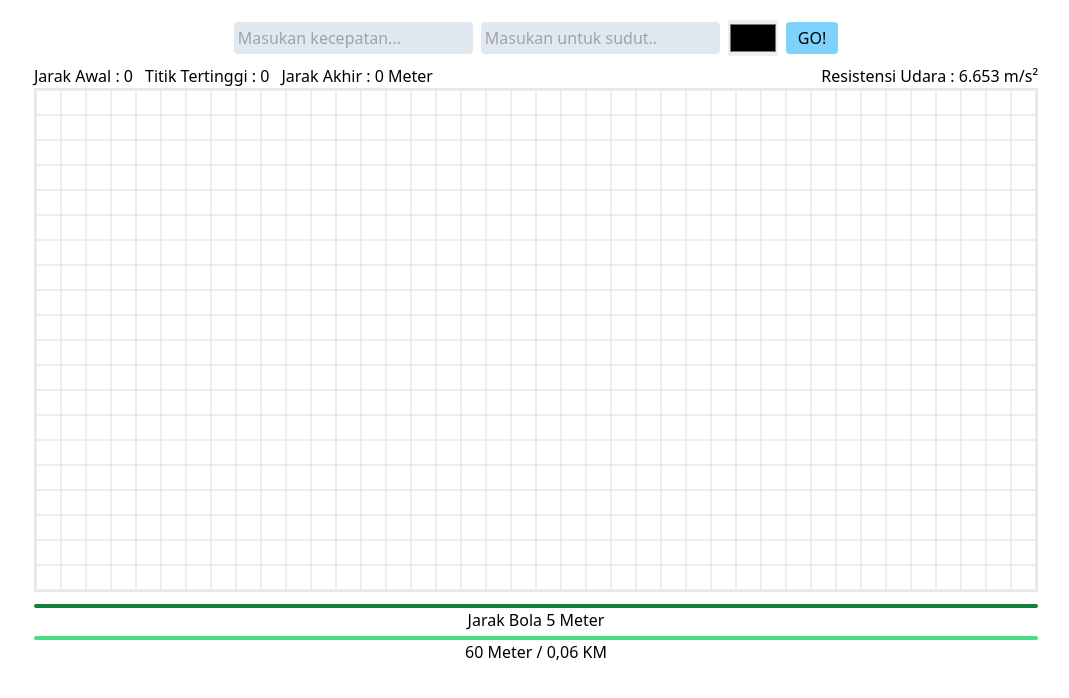
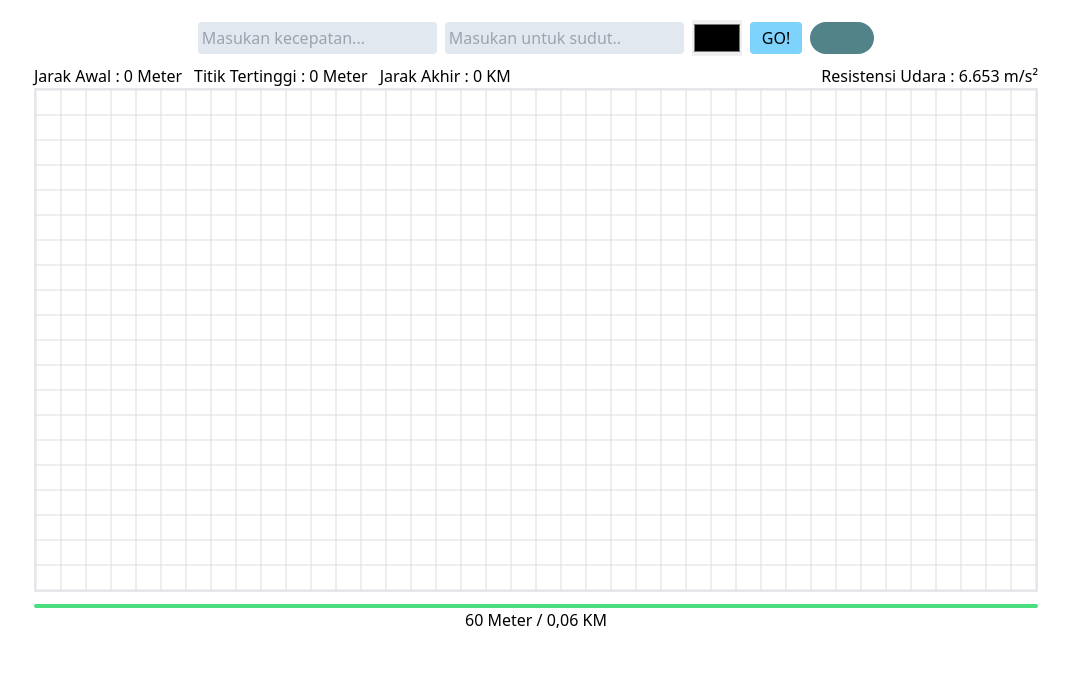
Before and after one commit to J-yriz/tugas-fisika, a React (Create React App) app: page / in a window 1280 px wide. Shown: the top 698 px of the page, without its empty margins (104-1173 px from the left). Built offline with nearby package versions, Linux system fonts and the light colour scheme.

Commit message:
feat: change KM or Meter

```diff
--- a/public/index.html
+++ b/public/index.html
@@ -2,7 +2,7 @@
 <html lang="en">
   <head>
     <meta charset="utf-8" />
-    <!-- <link rel="icon" href="%PUBLIC_URL%/favicon.ico" /> -->
+    <link rel="icon" href="%PUBLIC_URL%/favicon.ico" />
     <meta name="viewport" content="width=device-width, initial-scale=1" />
     <meta
       name="Tugas"
--- a/src/pages/App.tsx
+++ b/src/pages/App.tsx
@@ -1,37 +1,38 @@
-import React, { useState, useRef } from "react";
+import React, { useState } from "react";
 import CanvasBg from "./components/CanvasBg";
+import ButtonDelay from "./components/ButtonDelay";
 import { ICanvasData } from "../utility/Type";
 
 function App() {
-  const alertRef = useRef<boolean>(false);
   const [canvasData, setCanvasData] = useState<ICanvasData>({} as ICanvasData);
 
-  const handleButton = () => {
+  const handleSubmit = (e: React.FormEvent<HTMLFormElement>) => {
+    e.preventDefault();
+
+    const formData = new FormData(e.currentTarget);
     const inputData = {
-      kecepatan: Number((document.getElementById("kecepatan") as HTMLInputElement).value),
-      sudut: Number((document.getElementById("sudut") as HTMLInputElement).value),
-      warna: (document.getElementById("warna") as HTMLInputElement).value,
+      kecepatan: Number(formData.get("kecepatan")),
+      sudut: Number(formData.get("sudut")),
+      warna: String(formData.get("warna")),
     };
 
-    alertRef.current = false;
-    if (inputData.sudut > 45 && !alertRef.current) {
-      alert("Sudut tidak boleh lebih dari 45 derajat");
-      alertRef.current = true
-    }
+    if (inputData.kecepatan <= 0) return;
+    if (inputData.sudut > 90) return alert("Sudut tidak boleh lebih dari 45 derajat");
 
     setCanvasData(inputData);
   };
 
   return (
     <div className="container mx-auto space-y-2">
-      <div className="font-sans flex items-center space-x-2 justify-center mt-5">
-        <input type="number" id="kecepatan" placeholder="Masukan kecepatan..." className="bg-slate-200 outline-none p-1 rounded" />
-        <input type="number" id="sudut" placeholder="Masukan untuk sudut.." className="bg-slate-200 outline-none p-1 rounded" />
-        <input type="color" name="warna" id="warna" className="h-9" />
-        <button onClick={handleButton} className="bg-sky-300 hover:bg-sky-400 transition-colors p-1 px-3 rounded">
+      <form onSubmit={handleSubmit} className="font-sans flex items-center space-x-2 justify-center mt-5">
+        <input type="number" id="kecepatan" name="kecepatan" placeholder="Masukan kecepatan..." className="bg-slate-200 outline-none p-1 rounded" />
+        <input type="number" id="sudut" name="sudut" placeholder="Masukan untuk sudut.." className="bg-slate-200 outline-none p-1 rounded" />
+        <input type="color" id="warna" name="warna" className="h-9" />
+        <button type="submit" className="bg-sky-300 hover:bg-sky-400 transition-colors p-1 px-3 rounded">
           GO!
         </button>
-      </div>
+        <ButtonDelay />
+      </form>
       <CanvasBg canvasData={canvasData} />
     </div>
   );
--- /dev/null
+++ b/src/pages/components/ButtonDelay.tsx
@@ -0,0 +1,10 @@
+import React, { useState } from "react";
+
+const ButtonDelay = () => {
+  return (
+    <div className="bg-[#518389] w-16 h-8 rounded-full">
+    </div>
+  );
+};
+
+export default ButtonDelay;
--- a/src/pages/components/CanvasBg.tsx
+++ b/src/pages/components/CanvasBg.tsx
@@ -7,16 +7,19 @@ interface IViewUser {
   akhirMendatar: number;
 }
 
+interface ISatuanJarak {
+  tengaMendatar: string;
+  akhirMendatar: string;
+}
+
 const CanvasBg = ({ canvasData }: { canvasData: ICanvasData }) => {
   const canvasRef = useRef<HTMLCanvasElement>(null);
   const resistansiUdara = useRef<number>(Number((Math.random() * (10 - 5) + 5).toFixed(3))).current;
   const animationRef = useRef<number | null>(null); // Menyimpan ID animasi untuk dibatalkan
   const [viewUser, setViewUser] = useState<IViewUser>({ tengahMendatar: 0, akhirMendatar: 0 });
+  const [satuanJarak, setSatuanJarak] = useState<ISatuanJarak>({ tengaMendatar: "Meter", akhirMendatar: "KM" });
 
   useEffect(() => {
-    // Melakukan pengecekan apakah data yang diinput kosong atau tidak
-    if (canvasData.kecepatan <= 0) return;
-
     const canvas = canvasRef.current;
     if (!canvas) return;
     const context = canvas.getContext("2d") as CanvasRenderingContext2D;
@@ -30,6 +33,7 @@ const CanvasBg = ({ canvasData }: { canvasData: ICanvasData }) => {
     //   setViewUser({ tengahMendatar: hasilHitungVeriHori.titikTertinggi, akhirMendatar: hasilHitungVeriHori.posisiAkhirX });
 
     const perMeter = 0.06; // per 1 meter dalam pixel
+    const perKM = 0.00006; // per 1 KM dalam pixel
     const width = canvas.width;
     const height = canvas.height;
 
@@ -57,6 +61,7 @@ const CanvasBg = ({ canvasData }: { canvasData: ICanvasData }) => {
       }
     };
 
+    let tinggiSementara = 0;
     const draw = (Vo: number, angle: number) => {
       // Bersihkan animasi sebelumnya
       if (animationRef.current) {
@@ -95,7 +100,15 @@ const CanvasBg = ({ canvasData }: { canvasData: ICanvasData }) => {
 
         // Lanjutkan animasi
         animationRef.current = requestAnimationFrame(update);
-        setViewUser({ tengahMendatar: 0, akhirMendatar: Number((x * perMeter).toFixed(2)) });
+        if (tinggiSementara === 0) tinggiSementara = y;
+        if (tinggiSementara < y) tinggiSementara = y;
+        const changeTengahMendatar = Number((tinggiSementara * perMeter).toFixed(2)) >= 1000;
+        const changeAkhirMendatar = Number((x * perMeter).toFixed(2)) >= 1000;
+        setViewUser({
+          tengahMendatar: changeTengahMendatar ? Number((tinggiSementara * perKM).toFixed(2)) : Number((tinggiSementara * perMeter).toFixed(2)),
+          akhirMendatar: changeAkhirMendatar ? Number((x * perKM).toFixed(2)) : Number((x * perMeter).toFixed(2)),
+        });
+        setSatuanJarak({ tengaMendatar: changeTengahMendatar ? "KM" : "Meter", akhirMendatar: changeAkhirMendatar ? "KM" : "Meter" });
       };
 
       update();
@@ -123,17 +136,18 @@ const CanvasBg = ({ canvasData }: { canvasData: ICanvasData }) => {
     <div className="place-self-center">
       <div className="flex justify-between">
         <div className="flex items-center space-x-3">
-          <p>Jarak Awal : 0</p>
-          <p>Titik Tertinggi : {viewUser.tengahMendatar}</p>
-          <p>Jarak Akhir : {viewUser.akhirMendatar} Meter</p>
+          <p>Jarak Awal : 0 Meter</p>
+          <p>
+            Titik Tertinggi : {viewUser.tengahMendatar} {satuanJarak.tengaMendatar}
+          </p>
+          <p>
+            Jarak Akhir : {viewUser.akhirMendatar} {satuanJarak.akhirMendatar}
+          </p>
         </div>
         <p>Resistensi Udara : {resistansiUdara} m/s²</p>
       </div>
       <canvas ref={canvasRef} width={1000} height={500} className="border-2" />
       <div className="information space-y-7 mt-3">
-        <div className="w-full bg-green-700 rounded h-1">
-          <p className="text-center p-1">Jarak Bola 5 Meter</p>
-        </div>
         <div className="w-full bg-green-400 rounded h-1">
           <p className="text-center p-1">60 Meter / 0,06 KM</p>
         </div>
```
Also changed, not shown: 1 other file (tests, documents, lock files or other folders).
